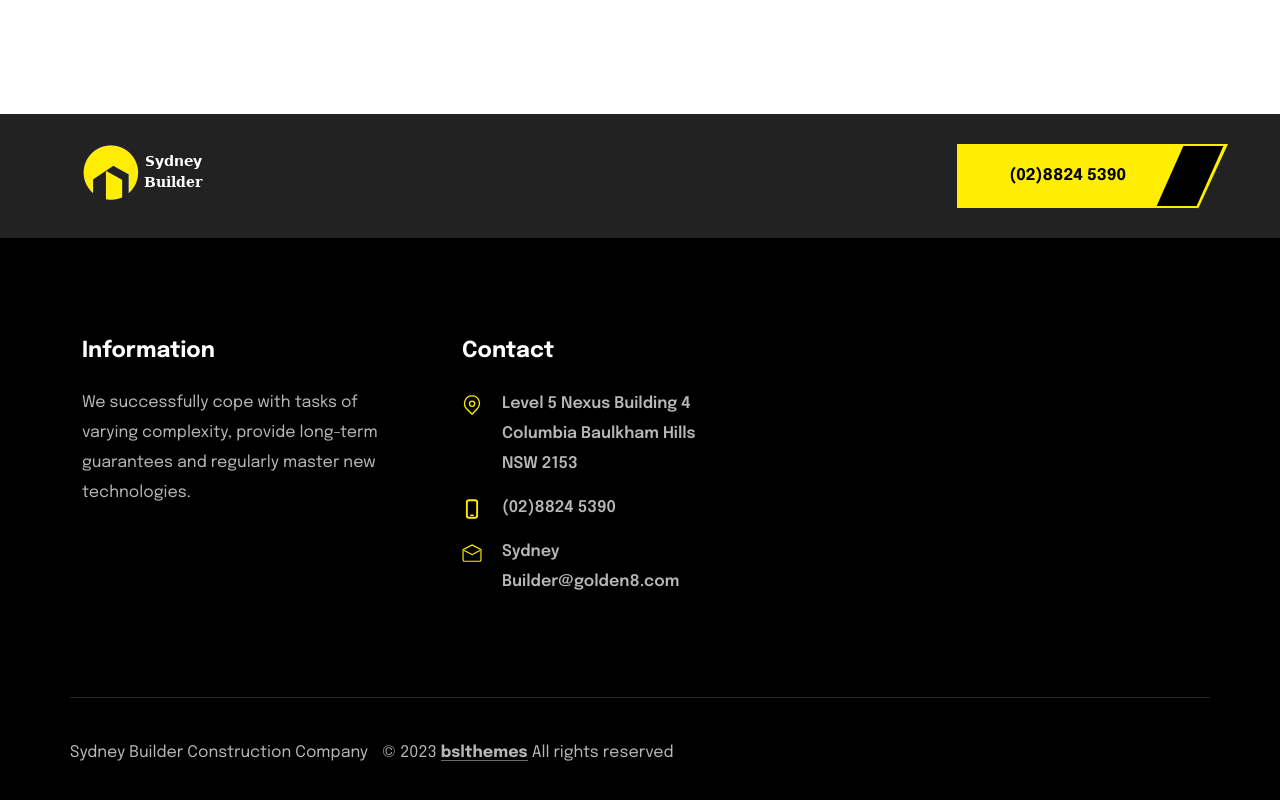
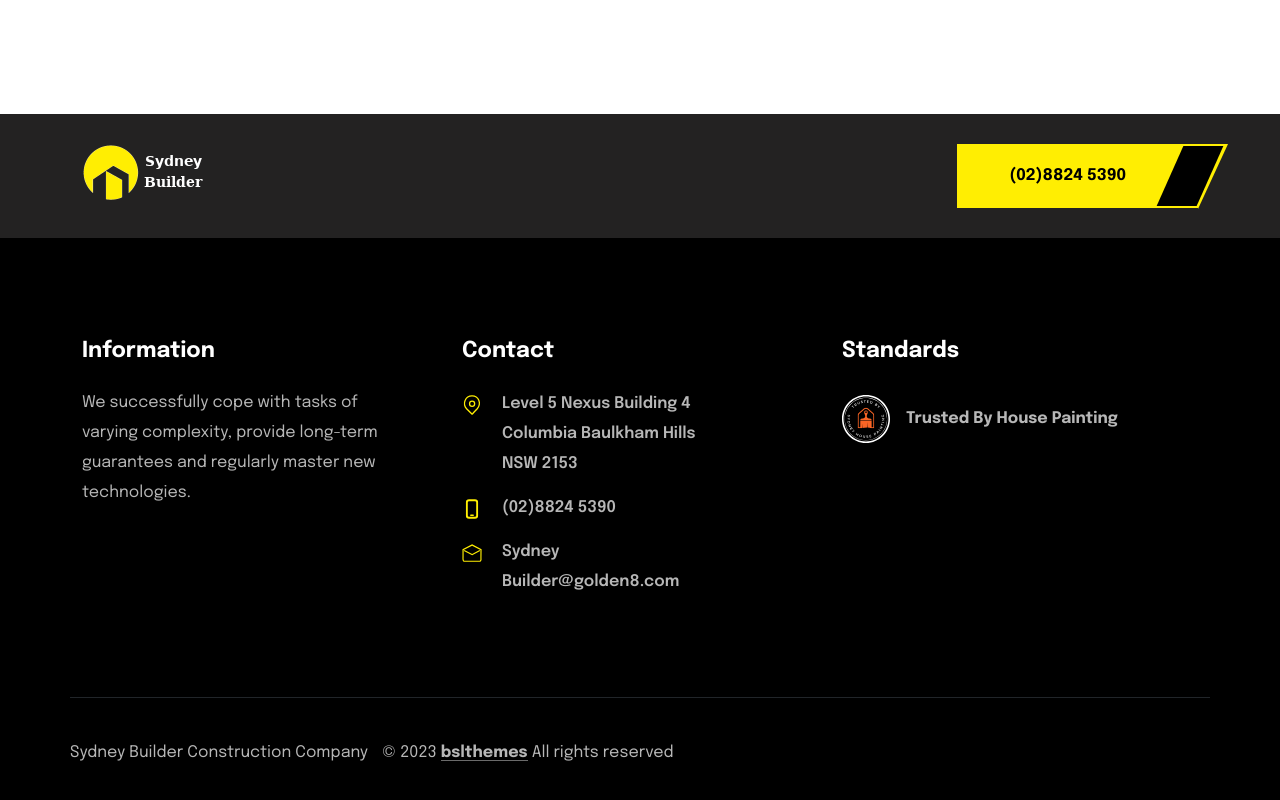
Before and after one commit to NavidGoalpure/anis-company, a Next.js app: page / in a window 1280 px wide. Shown: the part 4597-5397 px from the top of the page. Built offline with nearby package versions, Linux system fonts and the light colour scheme; some icons are missing.

Commit message:
add housepainting

```diff
--- a/src/layouts/footers/DefaultFooter.js
+++ b/src/layouts/footers/DefaultFooter.js
@@ -1,6 +1,8 @@
 import Link from 'next/link';
 import appData from '@data/app.json';
 import Logo from '../../assessts/images/Builty-Logo.png';
+import Image from 'next/image';
+import HousePaintingLogo from './HousePaintingLogo.svg';
 
 const DefaultFooter = () => {
   return (
@@ -151,19 +153,27 @@ const DefaultFooter = () => {
                 </ul>
               </div>
             </div>
-            {/* <div className="col-lg-4 col-md-6 col-sm-12">
-                <div className="footer-col">
-                    <h3>Newsletter</h3>
-                    <p>Signup for our weekly newsletter to get the latest news.</p>
-                    <form action={appData.settings.mailchimp.url} method="post" target="_blank">
-                        <input type="email" name="EMAIL" placeholder="Enter your email." required />
-                        <input type="hidden" name={appData.settings.mailchimp.key} />
-                        <button type="submit">
-                            <i className="fa-solid fa-arrow-up-long" />
-                        </button>
-                    </form>
-                </div>
-            </div> */}
+            <div className='col-lg-4 col-md-6 col-sm-12'>
+              <div className='footer-col'>
+                <h3>Standards</h3>
+                <a href='https://www.housepainting.sydney' target='_blank'>
+                  <Image
+                    src={HousePaintingLogo}
+                    alt='House Painting Sydney Logo'
+                    style={{
+                      width: '3rem',
+                      height: 'auto',
+                      marginRight: '1rem',
+                    }}
+                    loading='lazy'
+                    decoding='async'
+                  />
+                  <span style={{ color: '#b7b7b7' }}>
+                    Trusted By House Painting
+                  </span>
+                </a>
+              </div>
+            </div>
           </div>
         </div>
       </div>
```
Also changed, not shown: src/layouts/footers/HousePaintingLogo.svg (added).
